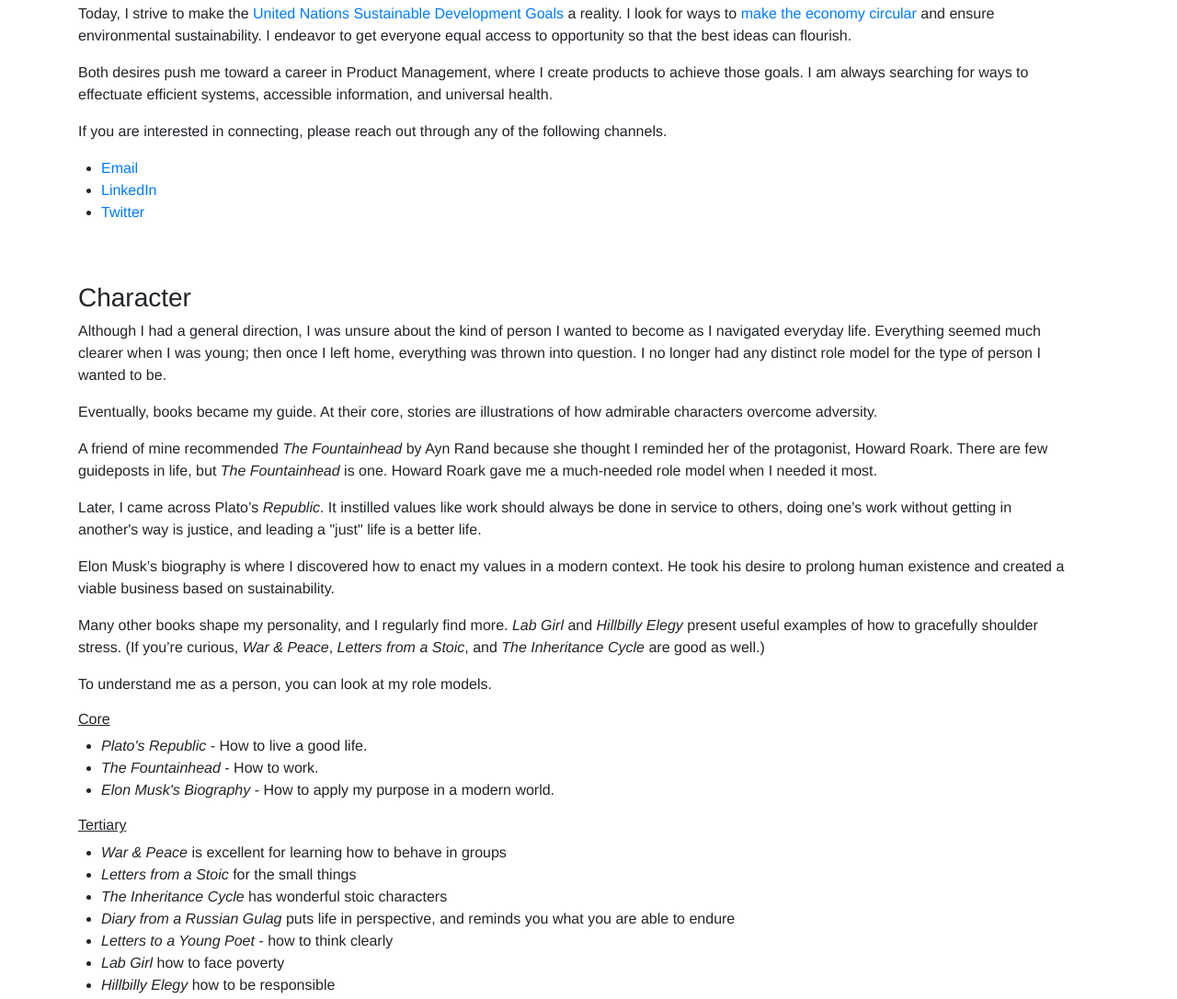
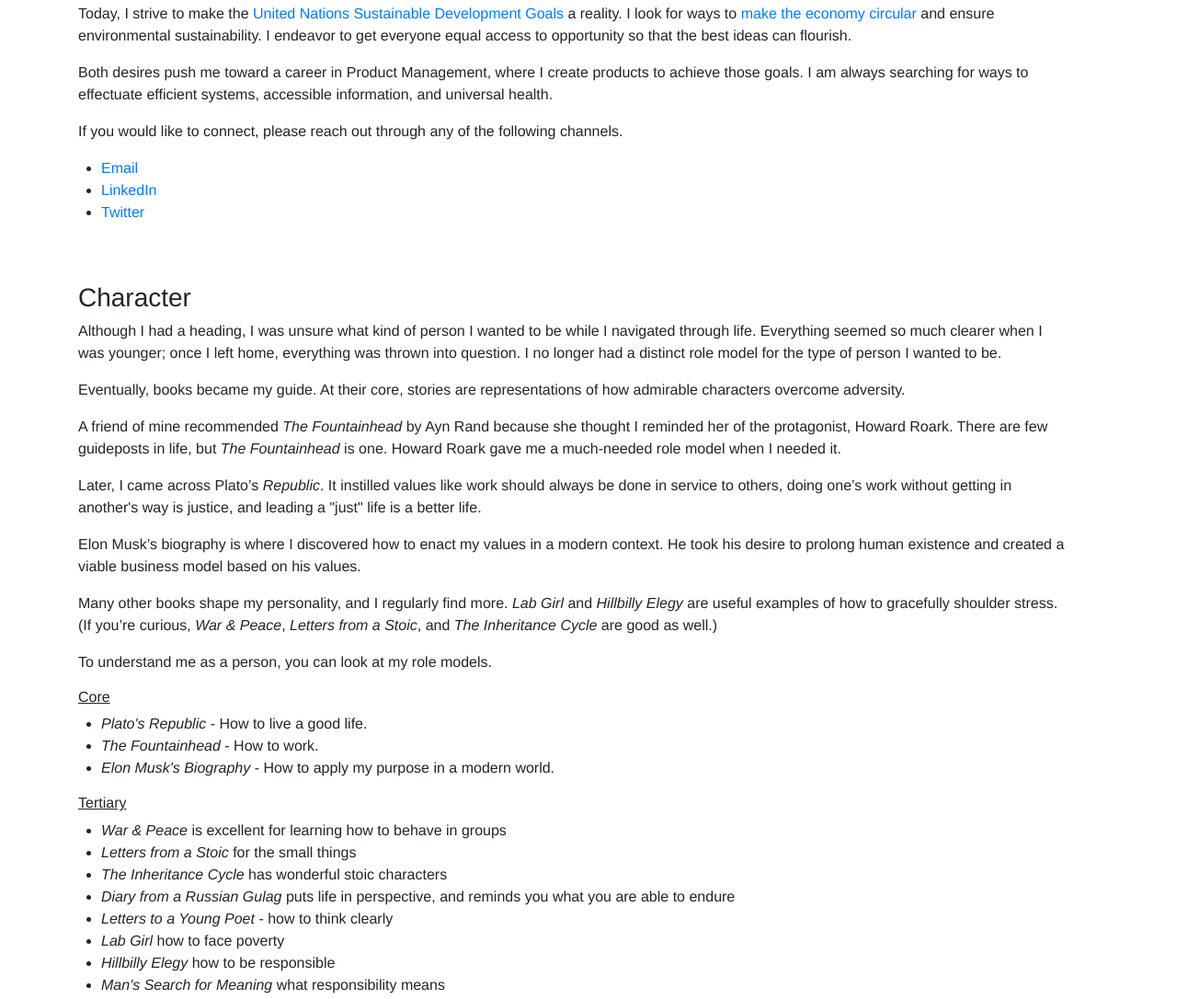
Before and after one commit to jwq1/jwq1.github.io, a website: page be-me.html in a window 1280 px wide. Shown: the part 358-1444 px from the top of the page at 92% size. Drawn offline with nearby package versions, Linux system fonts and the light colour scheme.

```diff
--- a/be-me.html
+++ b/be-me.html
@@ -66,7 +66,7 @@
             Both desires push me toward a career in Product Management, where I create products to achieve those goals. I am always searching for ways to effectuate efficient systems, accessible information, and universal health.
           </p>
           <p class="col-12">
-            If you are interested in connecting, please reach out through any of the following channels.
+            If you would like to connect, please reach out through any of the following channels.
           </p>
           <ul>
             <li><a href="mailto:JohnQuinn02457@gmail.com" target="_top">Email</a></li>
@@ -83,22 +83,22 @@
         </h3>
         <div class="row d-flex col-12">
           <p class="col-12">
-            Although I had a general direction, I was unsure about the kind of person I wanted to become as I navigated everyday life. Everything seemed much clearer when I was young; then once I left home, everything was thrown into question. I no longer had any distinct role model for the type of person I wanted to be.
+            Although I had a heading, I was unsure what kind of person I wanted to be while I navigated through life. Everything seemed so much clearer when I was younger; once I left home, everything was thrown into question. I no longer had a distinct role model for the type of person I wanted to be.
           </p>
           <p class="col-12">
-            Eventually, books became my guide. At their core, stories are illustrations of how admirable characters overcome adversity.
+            Eventually, books became my guide. At their core, stories are representations of how admirable characters overcome adversity.
           </p>
           <p class="col-12">
-            A friend of mine recommended <em>The Fountainhead</em> by Ayn Rand because she thought I reminded her of the protagonist, Howard Roark. There are few guideposts in life, but <em>The Fountainhead</em> is one. Howard Roark gave me a much-needed role model when I needed it most.
+            A friend of mine recommended <em>The Fountainhead</em> by Ayn Rand because she thought I reminded her of the protagonist, Howard Roark. There are few guideposts in life, but <em>The Fountainhead</em> is one. Howard Roark gave me a much-needed role model when I needed it.
           </p>
           <p class="col-12">
             Later, I came across Plato’s <em>Republic</em>. It instilled values like work should always be done in service to others, doing one’s work without getting in another's way is justice, and leading a "just" life is a better life.
           </p>
           <p class="col-12">
-            Elon Musk’s biography is where I discovered how to enact my values in a modern context. He took his desire to prolong human existence and created a viable business based on sustainability.
+            Elon Musk’s biography is where I discovered how to enact my values in a modern context. He took his desire to prolong human existence and created a viable business model based on his values.
           </p>
           <p class="col-12">
-            Many other books shape my personality, and I regularly find more. <em>Lab Girl</em> and <em>Hillbilly Elegy</em> present useful examples of how to gracefully shoulder stress. (If you’re curious, <em>War & Peace</em>, <em>Letters from a Stoic</em>, and <em>The Inheritance Cycle</em> are good as well.)
+            Many other books shape my personality, and I regularly find more. <em>Lab Girl</em> and <em>Hillbilly Elegy</em> are useful examples of how to gracefully shoulder stress. (If you’re curious, <em>War & Peace</em>, <em>Letters from a Stoic</em>, and <em>The Inheritance Cycle</em> are good as well.)
           </p>
           <p class="col-12">
             To understand me as a person, you can look at my role models.
@@ -124,6 +124,7 @@
           <li><strong><em>Letters to a Young Poet</em></strong> - how to think clearly</li>
           <li><strong><em>Lab Girl</em></strong> how to face poverty</li>
           <li><strong><em>Hillbilly Elegy</em></strong> how to be responsible</li>
+          <li><strong><em>Man's Search for Meaning</em></strong> what responsibility means</li>
         </ul>
         <hr></hr>
       </section>
```
Also changed, not shown: index.html (+1 -1 lines).
